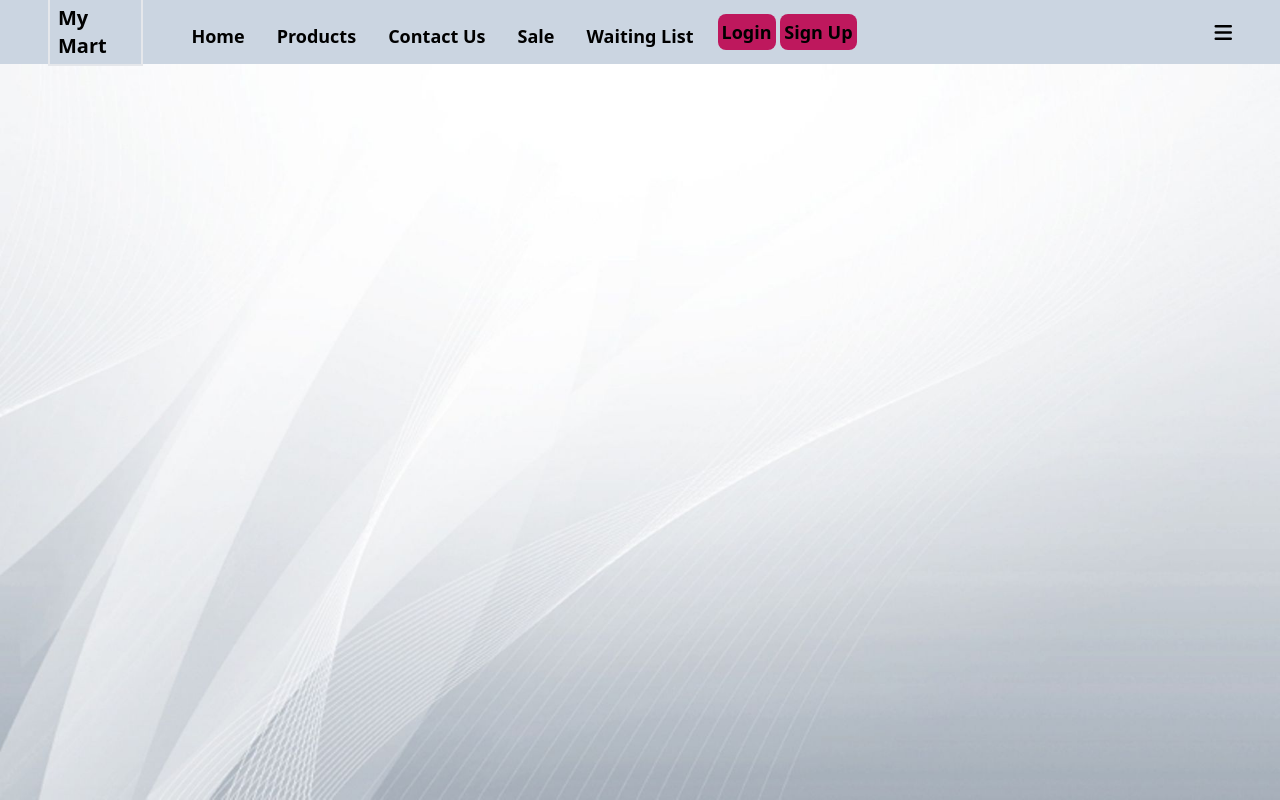
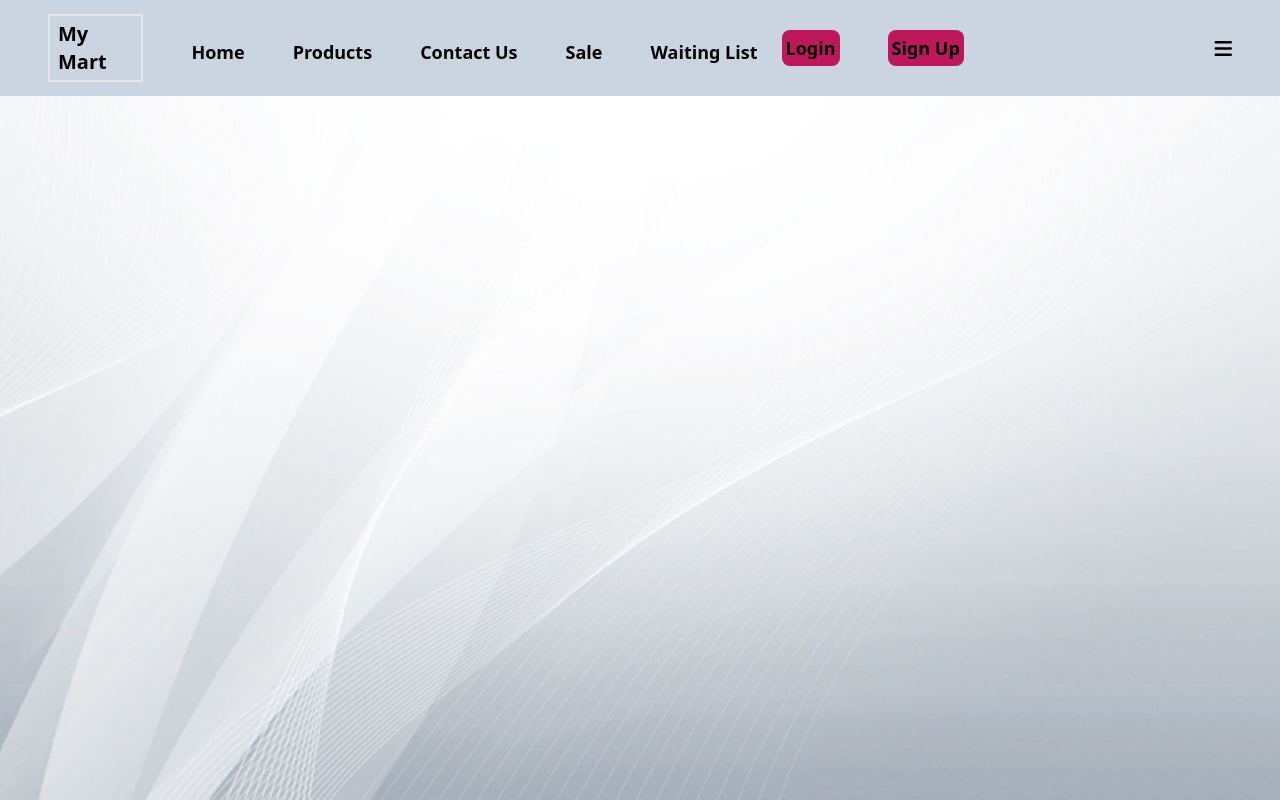
Before and after one commit to reuben-germain/tailwind-css, a website built with Vite: page index.html in a window 1280 px wide. Built offline with nearby package versions, Linux system fonts and the light colour scheme.

Commit message:
finished of the navbar styling

```diff
--- a/index.html
+++ b/index.html
@@ -10,17 +10,17 @@
 </head>
 <body class="bg-[url(./images/bg-img.jpg)] bg-cover bg-center h-screen">
     <header class="bg-slate-300">
-        <nav class="flex items-center justify-between px-12 h-16">
+        <nav class="flex items-center justify-between px-12 h-16 lg:py-12">
             <a href="#" class="text-xl font-bold border-2 px-2 py-1">My Mart</a>
             <div class="absolute top-[64px] left-0 max-lg:bg-[#ffffff30] w-full flex flex-col gap-6 items-end px-12 py-3 text-lg font-semibold lg:static lg:flex-row">
-                <ul class="flex flex-col items-center gap-6 lg:flex-row lg:gap-8">
+                <ul class="flex flex-col items-center gap-6 lg:flex-row lg:gap-12">
                     <li class="hover:text-pink-700">Home</li>
                     <li class="hover:text-pink-700">Products</li>
                     <li class="hover:text-pink-700">Contact Us</li>
                     <li class="hover:text-pink-700">Sale</li>
                     <li class="hover:text-pink-700">Waiting List</li>
                 </ul>
-                <div>
+                <div class="flex flex-col items-center gap-6 lg:flex-row lg:gap-12">
                     <button class="bg-pink-700 rounded-lg px-1 py-1">Login</button>
                     <button class="bg-pink-700 rounded-lg px-1 py-1">Sign Up</button>
                 </div>
```
